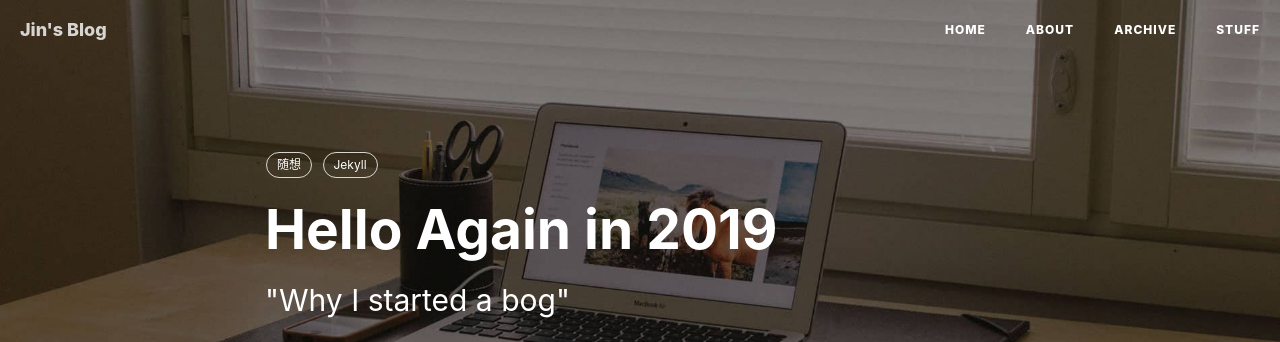
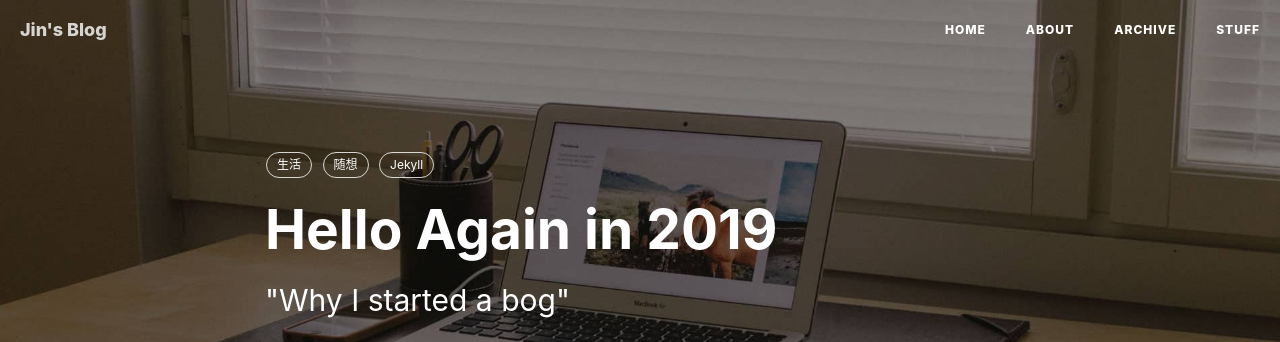
Before and after one commit to yanxxjin/yanxxjin.github.io, a Jekyll site: the page built from _posts/2019-10-30-hello-2019.md, in a window 1280 px wide and 900 px high. Shown: the top 342 px of the window. Built offline with Jekyll 4.4.1, drawn with Linux system fonts in a browser that asks for light colours; nearby versions of some CDN libraries; comment, search, counter and statistics services are not loaded.

Commit message:
Update 2019-10-30-hello-2019.md

```diff
--- a/_posts/2019-10-30-hello-2019.md
+++ b/_posts/2019-10-30-hello-2019.md
@@ -7,6 +7,7 @@ author:     "Jin"
 header-img: "img/post-bg-2015.jpg"
 catalog: true
 tags:
+  - 生活
   - 随想
   - Jekyll
 
```
